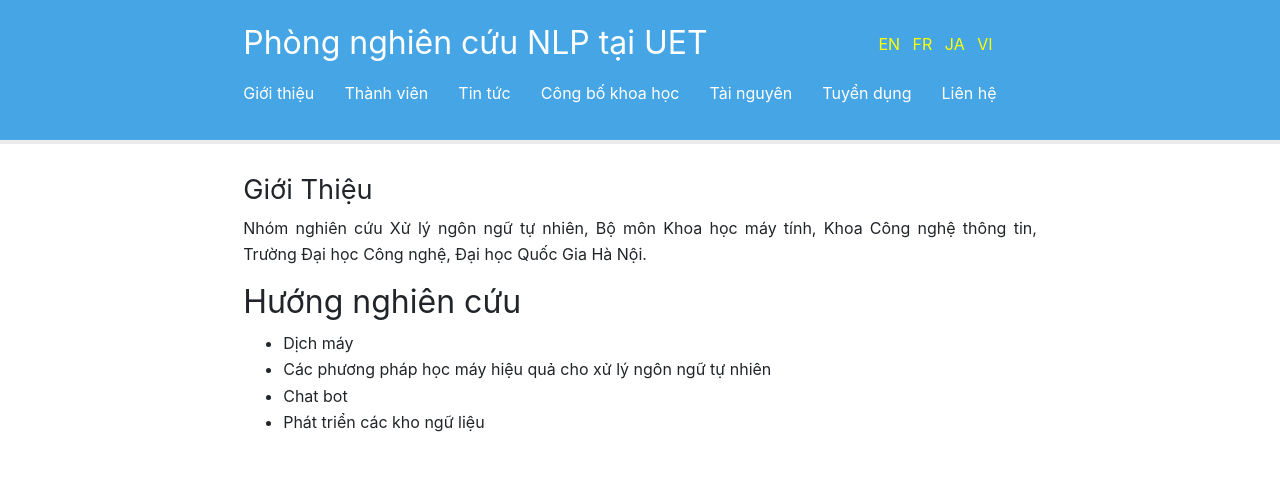
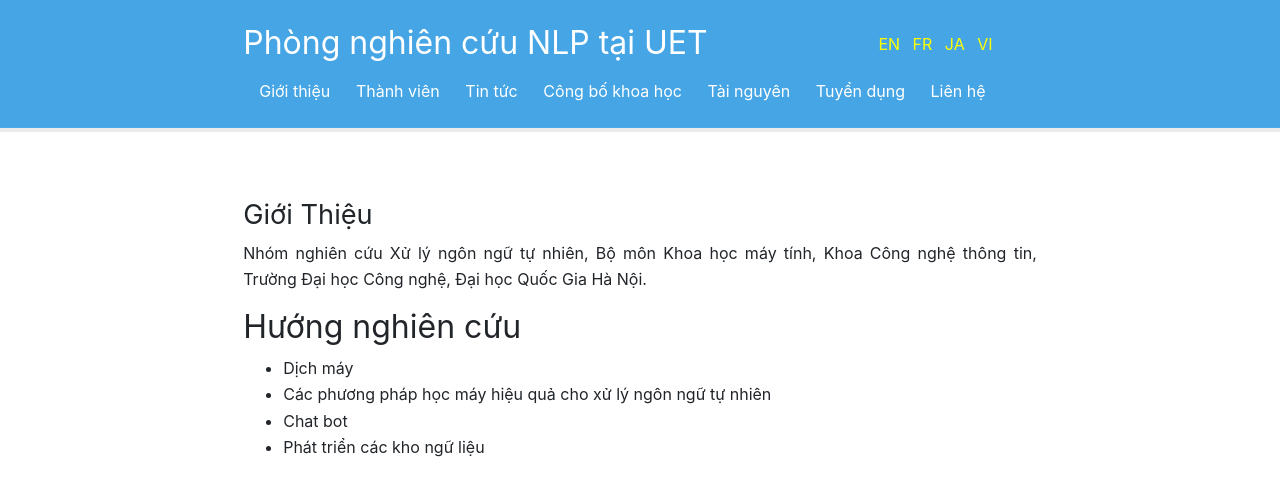
Before and after one commit to uetnlp/uetnlp.github.io, a Jekyll site: the page built from vi/Introduction.md, in a window 1280 px wide. Shown: the top 496 px of the page. Built offline with Jekyll 4.4.1, drawn with Linux system fonts in a browser that asks for light colours.

Commit message:
update interface

```diff
--- a/_layouts/default.html
+++ b/_layouts/default.html
@@ -7,11 +7,17 @@
 <meta name="author" content="{{ page.author | default: site.author | escape }}">
 <meta name="generator" content="Jekyll v{{ jekyll.version }}">
 <link rel="canonical" href="{{ page.url | absolute_url }}">
-<script src="/assets/js/jquery-3.2.1.min.js"></script>
-<script src="https://maxcdn.bootstrapcdn.com/bootstrap/4.3.1/js/bootstrap.min.js"></script>
-<script src="/assets/js/default.js"></script>
+
 <link rel="stylesheet" type="text/css" href="/assets/css/custom_header.css">
 <link rel="stylesheet" href="https://maxcdn.bootstrapcdn.com/bootstrap/4.3.1/css/bootstrap.min.css">
+<script src="https://ajax.googleapis.com/ajax/libs/jquery/3.4.1/jquery.min.js"></script>
+<!-- <script src="/assets/js/jquery-3.2.1.min.js"></script> -->
+<script src="https://maxcdn.bootstrapcdn.com/bootstrap/4.3.1/js/bootstrap.min.js"></script>
+<!-- <script src="https://maxcdn.bootstrapcdn.com/bootstrap/3.3.7/js/bootstrap.min.js"></script>  -->
+<script src="https://cdnjs.cloudflare.com/ajax/libs/popper.js/1.14.0/umd/popper.min.js"></script>
+<!-- <script src="/assets/js/bootstrap.min.js"></script> -->
+<!-- <link rel="stylesheet" href="/assets/css/bootstrap.min.css" /> -->
+<script src="/assets/js/default.js"></script>
 <link rel="stylesheet" href="{{ "/assets/css/index.css" | relative_url }}">
 <link rel="stylesheet" href="{{ site.style | default: "theme" | prepend: "/assets/css/" | append: ".css" | relative_url }}">
 
@@ -63,16 +69,42 @@
     </div>
 
     <!-- Navigation -->
-    <div style="margin-top: 10px; width: 130%">
-      <nav>
+    <div>
+      <nav class="navbar navbar-expand-lg" style="margin-bottom: -10px;">
+          <!-- Brand and toggle get grouped for better mobile display -->
+          <button class="navbar-toggler" type="button" data-toggle="collapse"
+            data-target="#navbarTogglerDemo01" aria-controls="navbarTogglerDemo01"
+            aria-expanded="false" aria-label="Toggle navigation" id="btn_menu">
+              <!-- <span class="sr-only">Toggle navigation</span>
+              <span class="icon-bar"></span>
+              <span class="icon-bar"></span>
+              <span class="icon-bar"></span> -->
+              Menu
+          </button>
+
+          <!-- Collect the nav links, forms, and other content for toggling -->
+          <div class="collapse navbar-collapse" id="navbarTogglerDemo01">
+            <ul class="nav navbar-nav">
                 {% assign pages=site.pages | where:"lang", page.lang | sort: 'order' %}
                 {% for node in pages %}
                   {% if node.title %}
+                    <li class="nav-item">
                       <a href="{{ node.url }}">{{ node.title }}</a>
+                    </li>
                   {% endif %}
                 {% endfor %}
+            </ul>
+            <!-- {% assign pages=site.pages | where:"ref", page.ref | sort: 'lang' %}             -->
+            <!-- <ul class="nav navbar-nav navbar-right" id="ul_lang">
+                {% for node in pages %}
+                  <li class="nav-item">
+                    <a class="{{ node.lang }}"
+                      href="{{ node.url }}">{{ node.lang }}</a>
+                  </li>
+                {% endfor %}
+            </ul>             -->
+          </div><!-- /.navbar-collapse -->
       </nav>
-
       {% if site.icons %}
         <nav>
         {% for link in site.icons %}
@@ -89,7 +121,7 @@
 </header>
 
 <div style="text-align: justify; text-justify: inter-word;
-            margin-top: 150px;">
+            margin-top: 175px;">
 {{ content }}
 </div>
 
```
Lines whose indentation alone changed are shown as unchanged.
